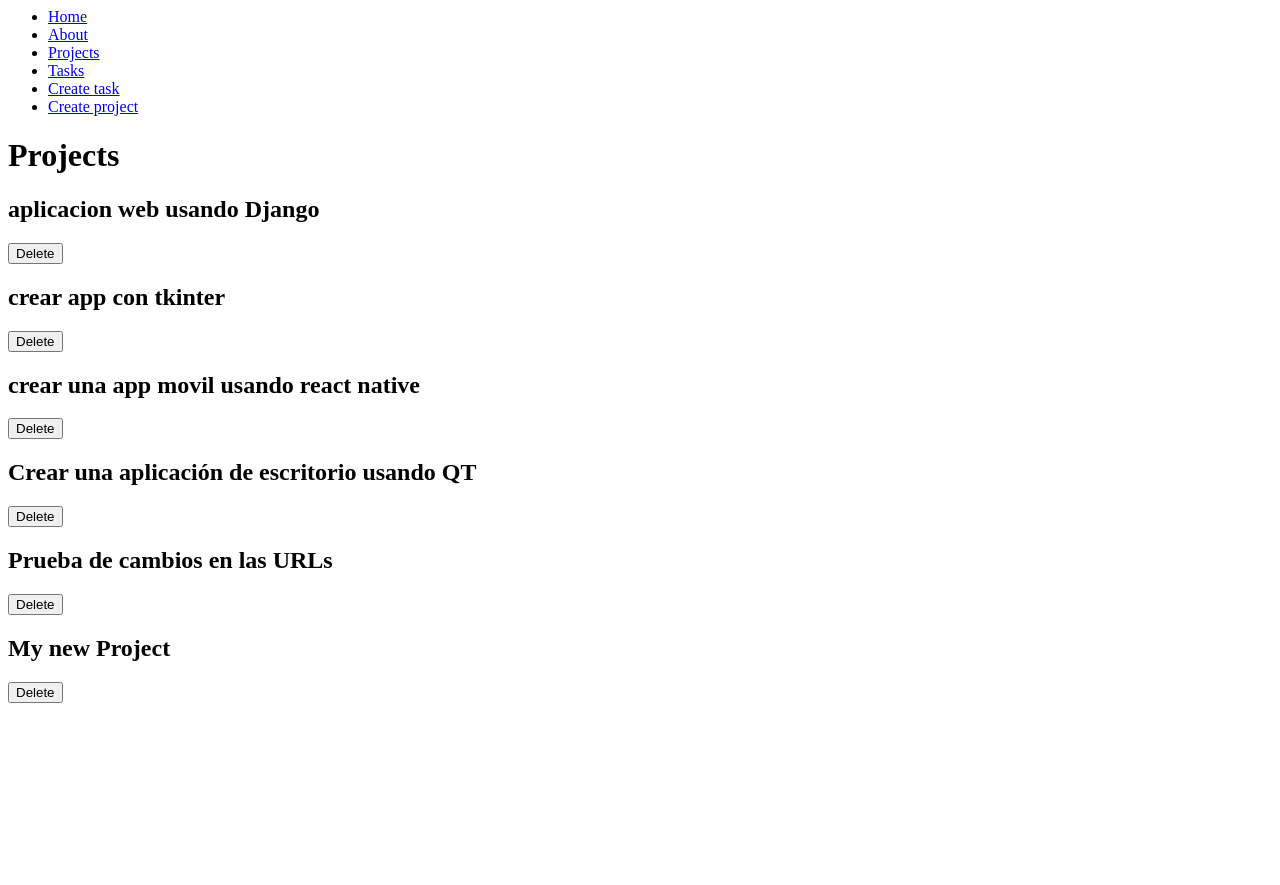
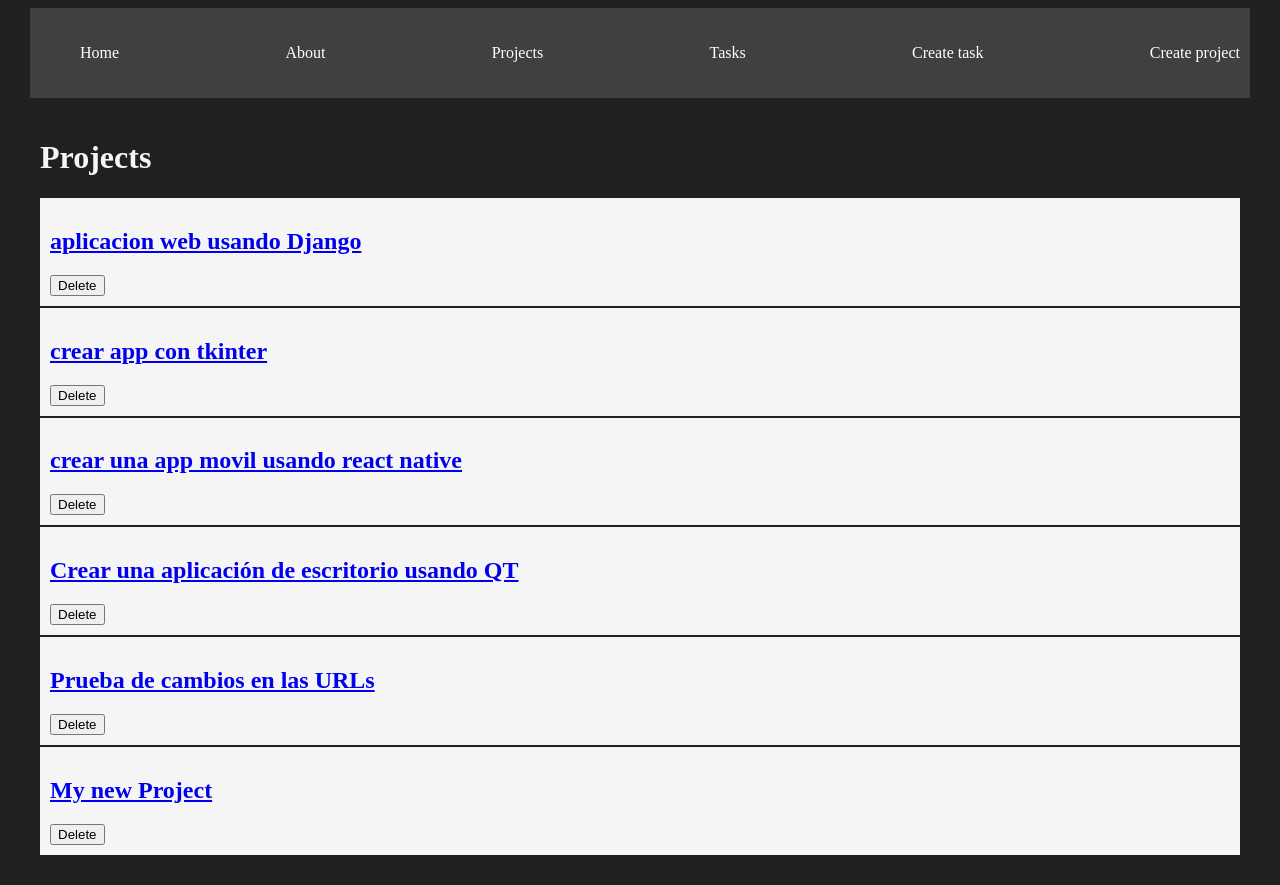
Before and after one commit to Leasim3x/mi-primer-projecto-django, a Django app: page /projects/ in a window 1280 px wide. Before the commit the page ends 703 px from the top, so only its background shows below. Run offline with Django 5.2, Linux system fonts and the light colour scheme; data comes from the database, SQL or seed files in the repository; both versions use the stored data as it was after the commit.

Commit message:
URLs name and Static files

```diff
--- a/myapp/forms.py
+++ b/myapp/forms.py
@@ -1,8 +1,8 @@
 from django import forms
 
 class CreateNewTask(forms.Form):
-    title = forms.CharField(label="Titulo de tarea", max_length=200)
-    description = forms.CharField(label="descripcion de la tarea",widget=forms.Textarea)
+    title = forms.CharField(label="Titulo de tarea", max_length=200, widget=forms.TextInput(attrs={'class':'input'}))
+    description = forms.CharField(widget=forms.Textarea(attrs={'class':'input'}), label="Descripción de la tarea")
 
 class CreateNewProject(forms.Form):
-    name = forms.CharField(label="Nombre del proyecto", max_length=200)
+    name = forms.CharField(label="Nombre del proyecto", max_length=200,widget=forms.TextInput(attrs={'class':'input'}))
--- /dev/null
+++ b/myapp/static/styles/main.css
@@ -0,0 +1,47 @@
+body{
+    background: #202020;
+    color: whitesmoke
+}
+
+.navbar{
+    background: #404040;
+    padding: 5px 0;
+}
+
+.navbar ul{
+    display: flex;
+    justify-content: space-between;
+}
+
+.navbar ul li{
+    list-style: none;
+}
+
+.navbar ul li a{
+    color: #ffff;
+    text-decoration: none;
+}
+
+.navbar ul li a:hover{
+    color:aquamarine
+}
+
+.container{
+    max-width: 1200px;
+    margin: auto;
+    padding: 20px 10px;
+}
+
+.card{
+    background: whitesmoke;
+    color: black;
+    padding: 10px;
+    margin-bottom: 2px;
+}
+
+.input{
+    background: wheat;
+    padding: 10px;
+    text-align: center;
+    display: block;
+}
--- a/myapp/templates/index.html
+++ b/myapp/templates/index.html
@@ -1,7 +1,12 @@
 {% extends 'layouts/base.html' %}
+
+{% load static %}
 
 {% block content %}
 <h1>{{title}}</h1>
+
+<img src="{% static 'Image.png' %}" alt="Imagen muestra" width="100">
+
 <p>Lorem ipsum dolor sit amet consectetur adipisicing elit. Similique laboriosam, provident pariatur quia tempora id eligendi earum voluptate amet dolore suscipit blanditiis natus optio exercitationem a cum ratione rerum labore.</p>
 
 {% endblock %}
--- a/myapp/templates/layouts/base.html
+++ b/myapp/templates/layouts/base.html
@@ -1,26 +1,43 @@
-<nav>
+{% load static %}
+
+<!DOCTYPE html>
+<html lang="en">
+<head>
+    <meta charset="UTF-8">
+    <meta name="viewport" content="width=device-width, initial-scale=1.0">
+    <title>Django Projects</title>
+    <link rel="stylesheet" href="{% static '/styles/main.css' %}">
+</head>
+<body>
+
+    <nav class="navbar container">
         <ul>
             <li>
-            <a href="/">Home</a>
+                <a href="{% url 'index' %}">Home</a>
             </li>
             <li>
-            <a href="/about">About</a>
+                <a href="{% url 'about' %}">About</a>
             </li>
             <li>
-            <a href="/projects">Projects</a>
+                <a href="{% url 'projects' %}">Projects</a>
             </li>
             <li>
-            <a href="/tasks">Tasks</a>
+                <a href="{% url 'tasks' %}">Tasks</a>
             </li>
             <li>
-            <a href="/create_task">Create task</a>
+                <a href="{% url 'create_task' %}">Create task</a>
             </li>
             <li>
-            <a href="/create_project">Create project</a>
+                <a href="{% url 'create_project' %}">Create project</a>
             </li>
         </ul>
     </nav>
 
+    <main class="container">
         {% block content %}
 
         {% endblock %}
+    </main>
+
+</body>
+</html>
--- a/myapp/templates/projects/projects.html
+++ b/myapp/templates/projects/projects.html
@@ -6,11 +6,13 @@
 
 {% for project in projects %}
 
-<article>
-    <h1>{{project.name}}</h1>
-    <button>
-        Delete
-    </button>
+<article class="card">
+    <a href="{% url 'project_detail' project.id %}">
+        <h1>{{project.name}}</h1>
+        <button>
+            Delete
+        </button>
+    </a>
 </article>
 
 {% endfor %}
--- a/myapp/urls.py
+++ b/myapp/urls.py
@@ -3,12 +3,12 @@ from . import views
 
 
 urlpatterns = [
-    path('', views.index),
-    path('about/', views.about),
-    path('hello/<int:id>', views.hello),
-    path('projects/', views.projects),
-    #path('task/<str:title>', views.task),
-    path('tasks/', views.tasks),
-    path('create_task', views.create_task),
-    path('create_project', views.create_project),
+    path('', views.index, name='index'),
+    path('about/', views.about, name='about'),
+    path('hello/<int:id>', views.hello, name='hello'),
+    path('projects/', views.projects, name='projects'),
+    path('projects/<int:id>', views.project_detail, name="project_detail"),
+    path('tasks/', views.tasks, name='tasks'),
+    path('create_task', views.create_task, name='create_task'),
+    path('create_project', views.create_project, name='create_project'),
 ]
--- a/myapp/views.py
+++ b/myapp/views.py
@@ -1,6 +1,6 @@
 from django.http import HttpResponse
 from .models import Project, Task # "." indica que la carpeta se encuentra en la misma ruta que este archivo
-from django.shortcuts import render, redirect
+from django.shortcuts import render, redirect, get_object_or_404
 from .forms import CreateNewTask, CreateNewProject
 
 # Create your views here.
@@ -29,28 +29,38 @@ def projects(request):
 """def task(request, title):
     task = Task.objects.get(title = title)"""
 def tasks(request):
-    #task = get_object_or_404(Task, id = id)
     tasks = Task.objects.all()
     return render(request, 'tasks/tasks.html', {
         'tasks': tasks
     })
 
 def create_task(request):
+    print("Entrnado a la vista create_task")
     if request.method == 'GET':
+        print("Solicitud GET recibida")
         return render(request, 'tasks/create_task.html', {
             'form': CreateNewTask()
         })
+    elif request.method == 'POST':
+        print("Solicitud POST recibida")
+        Task.objects.create(title=request.POST["title"], description=request.POST["description"], project_id=2)
+        #Task.objects.create(description=request.POST["description"])
+        return redirect('tasks')
     else:
-        Task.objects.create(title=request.POST['title'], description = request.POST['description'], project_id=2)
-        return redirect('tasks/')
+        print("Solicitud HTTP no admitida")
 
 def create_project(request):
     if request.method == 'GET':
-        return render(request, 'projects/create_project.html', {'form': CreateNewProject()
-                                                                })
+        return render(request, 'projects/create_project.html',
+        {'form': CreateNewProject()})
     else:
-        print(request.POST)
-        project = Project.objects.create(name=request.POST["name"])
-        print(project)
-        return render(request, 'projects/create_project.html', {'form': CreateNewProject()
-                                                                })
+        Project.objects.create(name=request.POST["name"])
+        return redirect('projects')
+
+def project_detail(request, id):
+    project = get_object_or_404(Project, id = id)
+    tasks = Task.objects.filter(project_id = id)
+    return render(request, 'projects/detail.html', {
+        'project': project,
+        'tasks': tasks
+    })
--- a/mysite/settings.py
+++ b/mysite/settings.py
@@ -11,6 +11,8 @@ https://docs.djangoproject.com/en/5.0/ref/settings/
 """
 
 from pathlib import Path
+
+import os
 
 # Build paths inside the project like this: BASE_DIR / 'subdir'.
 BASE_DIR = Path(__file__).resolve().parent.parent
```
Also changed, not shown: myapp/templates/projects/detail.html (added, +15 -0 lines), myapp/templates/tasks/create_task.html (+7 -8 lines), db.sqlite3, myapp/static/Image.png (added). Lines whose indentation alone changed are shown as unchanged.
